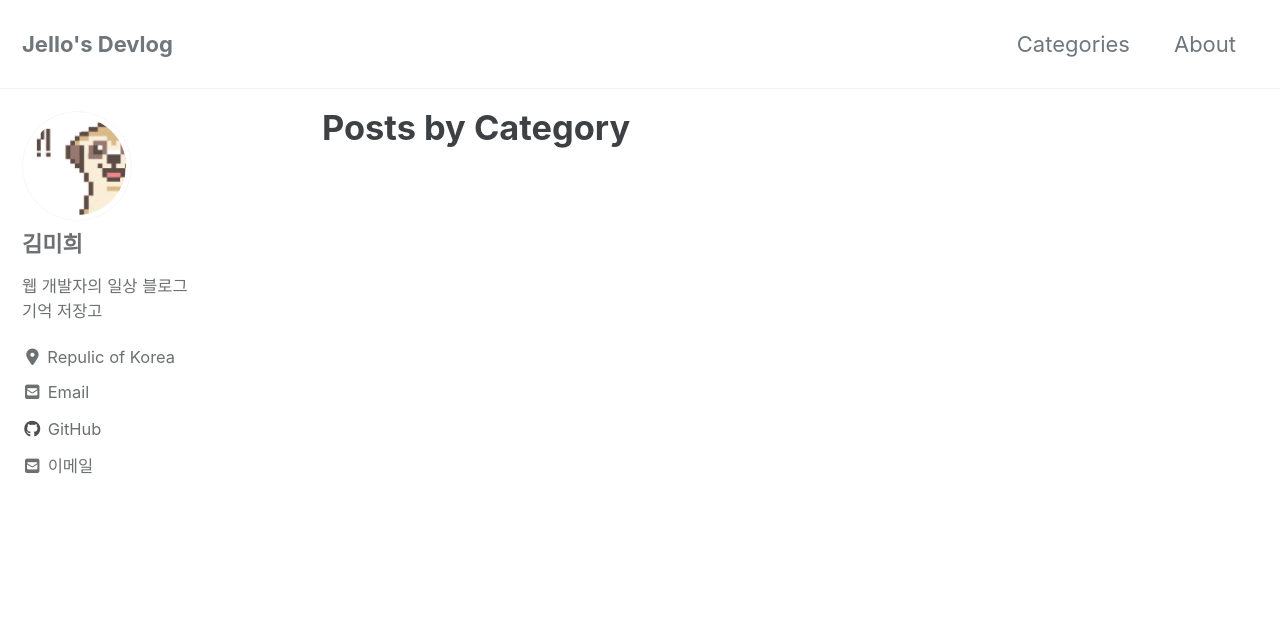
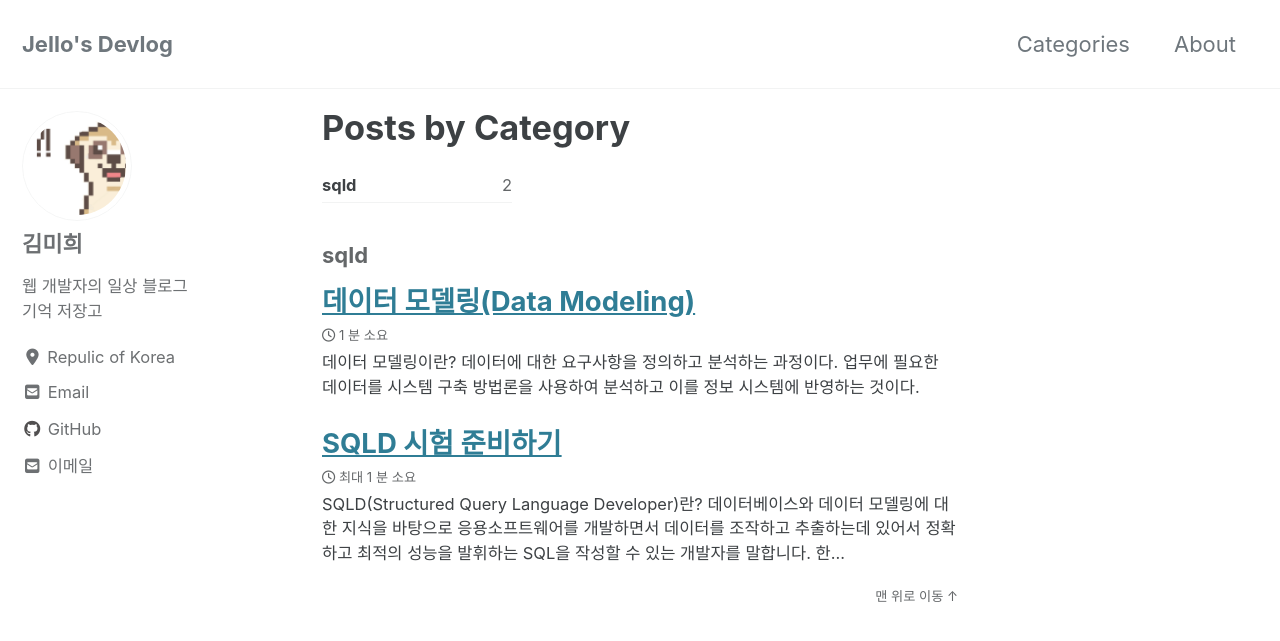
Before and after one commit to jello0097/jello0097.github.io, a Jekyll site: the page built from _pages/category-archive.md, in a window 1280 px wide and 900 px high. Shown: the top 641 px of the window. Built offline with Jekyll 4.4.1, drawn with Linux system fonts in a browser that asks for light colours; cached includes are drawn as plain includes; nearby versions of some CDN libraries.

Commit message:
2020.06.02

```diff
--- a/_data/navigation.yml
+++ b/_data/navigation.yml
@@ -4,6 +4,7 @@ main:
      url: /categories/
    - title: "About"
      url: /about/
+
   # - title: "Posts"
   #   url: /posts/
   # - title: "Quick-Start Guide"
--- a/_posts/sqld/2020-06-01-.md
+++ b/_posts/sqld/2020-06-01-readyforexam.md
@@ -1,11 +1,14 @@
 ---
-title: 시험 준비
+title: SQLD 시험 준비하기
+categories:
+- sqld
+tags:
+- sqld
+description: 2020.05.31 SQLD 시험을 본 뒤 결과를 기다리며 공부하며 배웠던 이론들을 정리하기 위해 포스팅을 시작합니다.
 ---
 
-# 2020년 SQLD 2차 시험 준비
-2020.05.31 시험을 본 뒤 SQLD 공부하며 배웠던 이론들을 정리 해놓기 위해 포스팅을 시작한다.
 ### SQLD(Structured Query Language Developer)란?
-> 데이터베이스와 데이터 모델링에 대한 지식을 바탕으로 응용소프트웨어를 개발하면서 데이터를 조작하고 추출하는데 있어서 정확하고 최적의  > 성능을 발휘하는 SQL을 작성할 수 있는 개발자를 말합니다.
+> 데이터베이스와 데이터 모델링에 대한 지식을 바탕으로 응용소프트웨어를 개발하면서 데이터를 조작하고 추출하는데 있어서 정확하고 최적의  성능을 발휘하는 SQL을 작성할 수 있는 개발자를 말합니다.
 <br>
 [한국데이터산업진흥원](https://www.kdata.or.kr/)
 
@@ -13,7 +16,7 @@ title: 시험 준비
 
 | 시험 범위| 출제 문항 | 주요 내용|
 | -------- | -------- | -------- |
-| 데이터 모델의 이해 및 분석     | 10문항(문항당 2점)    | -데이터 모델링의 이해<br/>- 데이터 모델과 성능     |
+| 데이터 모델의 이해 및 분석     | 10문항(문항당 2점)    | - 데이터 모델링의 이해<br/>- 데이터 모델과 성능     |
 | SQL 이해 및 활용     | 40문항(문항당 2점)    | - SQL 기본<br/> - SQL 활용<br/>  - SQL 최적화 기본원리    |
 
 ### 참고 서적과 도움이 되는 사이트
--- /dev/null
+++ b/_posts/sqld/2020-06-02-data-modeling.md
@@ -0,0 +1,53 @@
+---
+title: 데이터 모델링(Data Modeling)
+categories:
+- sqld
+tags:
+- sqld
+---
+
+### 데이터 모델링이란?
+데이터에 대한 요구사항을 정의하고 분석하는 과정이다. <br>
+업무에 필요한 데이터를 시스템 구축 방법론을 사용하여 분석하고 이를 정보 시스템에 반영하는 것이다.
+
+**모델링(modeling)**이란 시스템 대상이 되는 업무를 분석하여 정보 시스템을 구축하는 설계 과정에서 업무의 내용을 적절히 표현한 표기법으로 표현하는 것이다.
+
+### 데이터 모델링의 관점
+
+|범주| 설명 |
+| -------- | -------- |
+| 데이터 관점 |업무가 어떤 데이터가 관련이 있는지, 데이터 간의 관계는 무엇인지에 대해서 모델링하는 방법 |
+| 프로세스 관점 |업무를 통해 어떤 일을 처리하는지, 무엇을 해야 하는지를 모델링하는 방법 |
+| 데이터와 프로세스 관점 | 업무에서 일을 처리하는 방법에 따라 데이터가 어떻게 영향을 받는지 모델링하는 방법 |
+
+### 데이터 모델링의 특징
+
+| 특징 | 설명 |
+| -------- | -------- |
+| 추상화(Abstraction)     | 현실세계를 간략히 표현한다. |
+| 단순화(Simplification)     | 누구나 쉽게 이해할 수 있도록 표현한다. |
+| 명확성(Clarity)     | 명확하게 의미가 해석되어야 하며 한 가지 의미를 가져야 한다. |
+
+### 데이터 모델링의 단계
+1. 개념적 모델링
+	* 전사적 관점에서 기업의 데이터를 모델링한다.
+	* 추상화 수준이 가장 높은 수준의 모델링이다.
+	* 계층형 데이터 모델, 네트워크 모델, 관계형 모델에 관계없이 업무 측면에서 모델링을 한다.
+2. 논리적 모델링
+	* 특정 데이터베이스 모델에 종속한다
+	* 식별자를 정의하고 관계, 속성 등을 모두 표현한다.
+	* 정규화를 통해서 재사용성을 높인다.
+3. 물리적 모델링
+	* 구축할 데이터베이스 관리 시스템에 테이블, 인덱스 등을 생성하는 단계이다.
+	* 성능, 보안, 가용성 등을 고려하여 데이터베이스를 구축한다.
+
+### ERD(Entitiy Relationship Diagram)
+개체-관계 모델이라고 불리는 ER(Entitiy Relationship) 모델은 1976년 첸(P.Chen)이 제안한 것으로 전체적인 데이터베이스의 논리적인 구조를 표현하는 데이터베이스 모델링 도구이다.
+
+#### ERD 그리는 순서?
+1. 엔티티를 도출하고 그린다.
+2. 엔티티를 배치한다.
+3. 엔티티 간의 관계를 설정한다.
+4. 관계명을 서술한다.
+5. 관계 참여도를 표현한다.
+6. 관계의 필수 여부를 표현한다.
```
